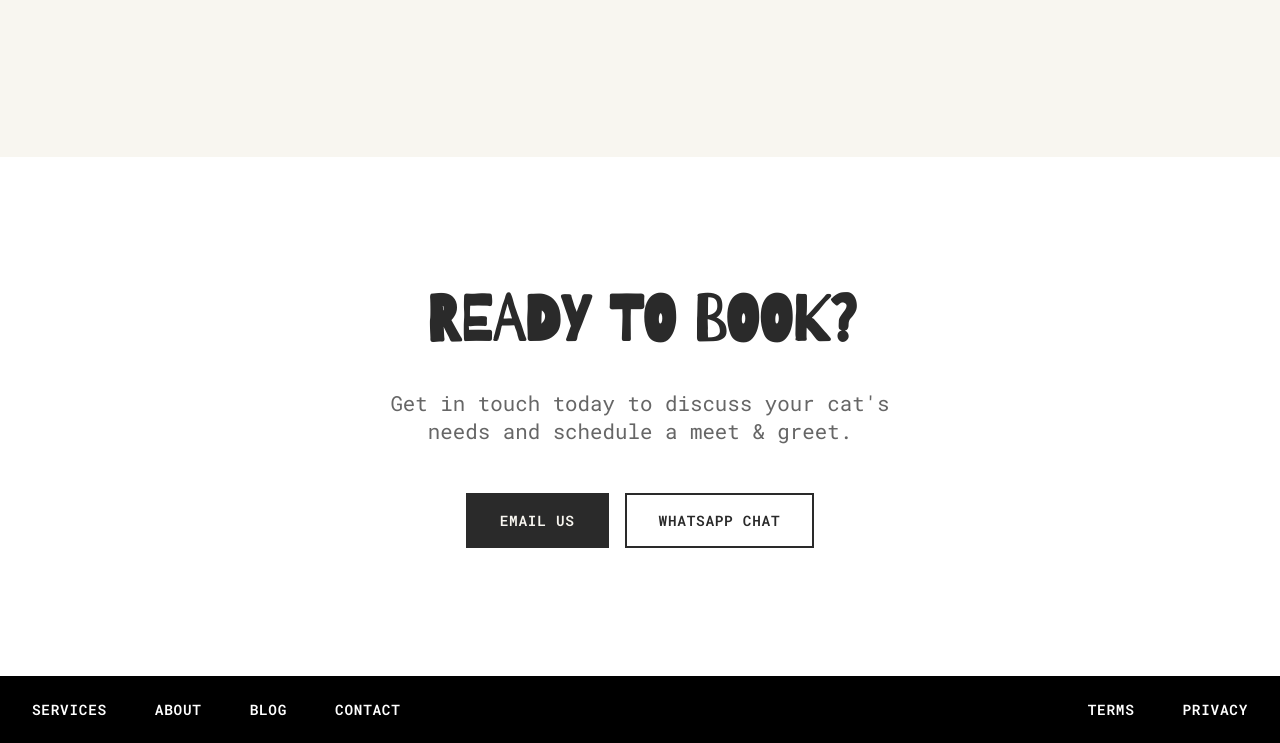
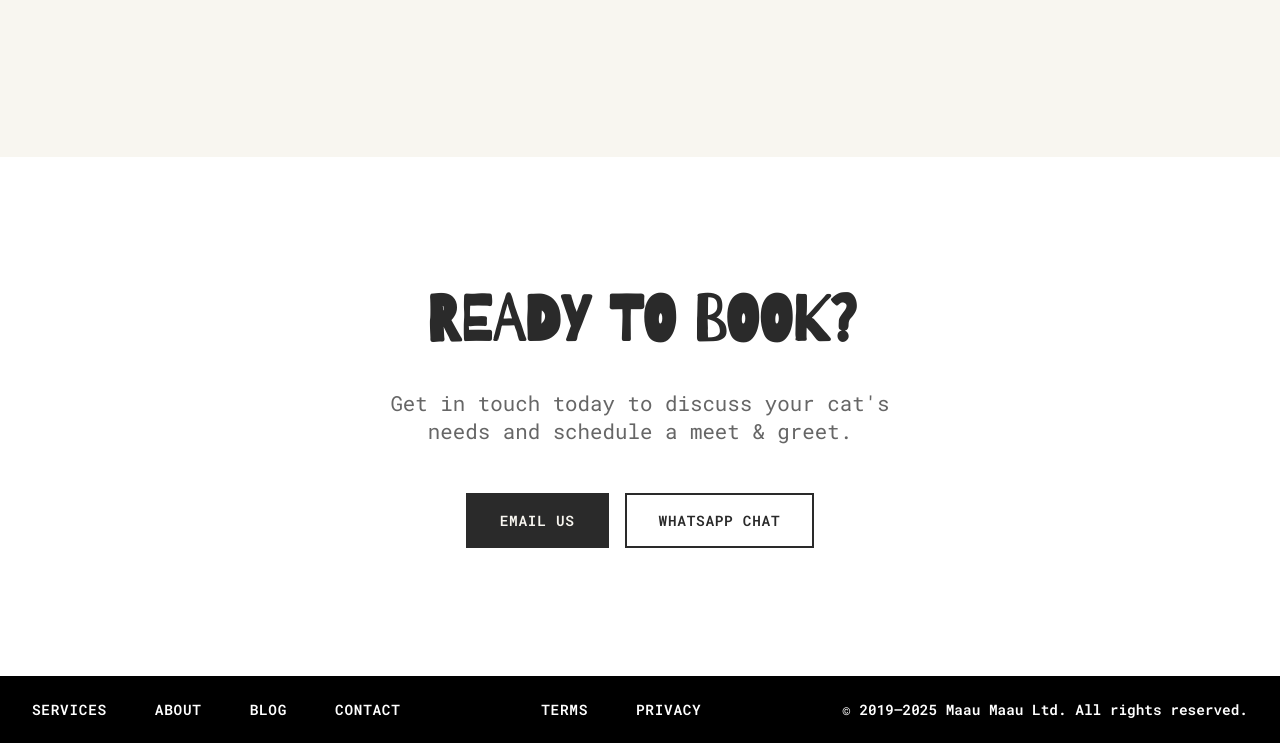
Before and after one commit to zr3p/maaumaau-website, an Astro site: page / in a window 1280 px wide. Shown: the part 2828-3571 px from the top of the page. Built offline with nearby package versions, Linux system fonts and the light colour scheme; Astro itself is replaced by a stand-in of ours.

Commit message:
with Nyx created the dynamic footer function for getFullYear

```diff
--- a/src/components/Footer.astro
+++ b/src/components/Footer.astro
@@ -1,5 +1,6 @@
 ---
-// No props needed here unless you want to make it dynamic
+/* Inject current year at build time (no JS) */
+const currentYear = new Date().getFullYear();
 ---
 
 <footer class="footer">
@@ -13,4 +14,9 @@
     <a href="/terms">Terms</a>
     <a href="/privacy">Privacy</a>
   </nav>
+
+  <!-- Copyright auto-updates each year -->
+  <p class="footer-copy">
+    © 2019–{currentYear} Maau Maau Ltd. All rights reserved.
+  </p>
 </footer>
```
